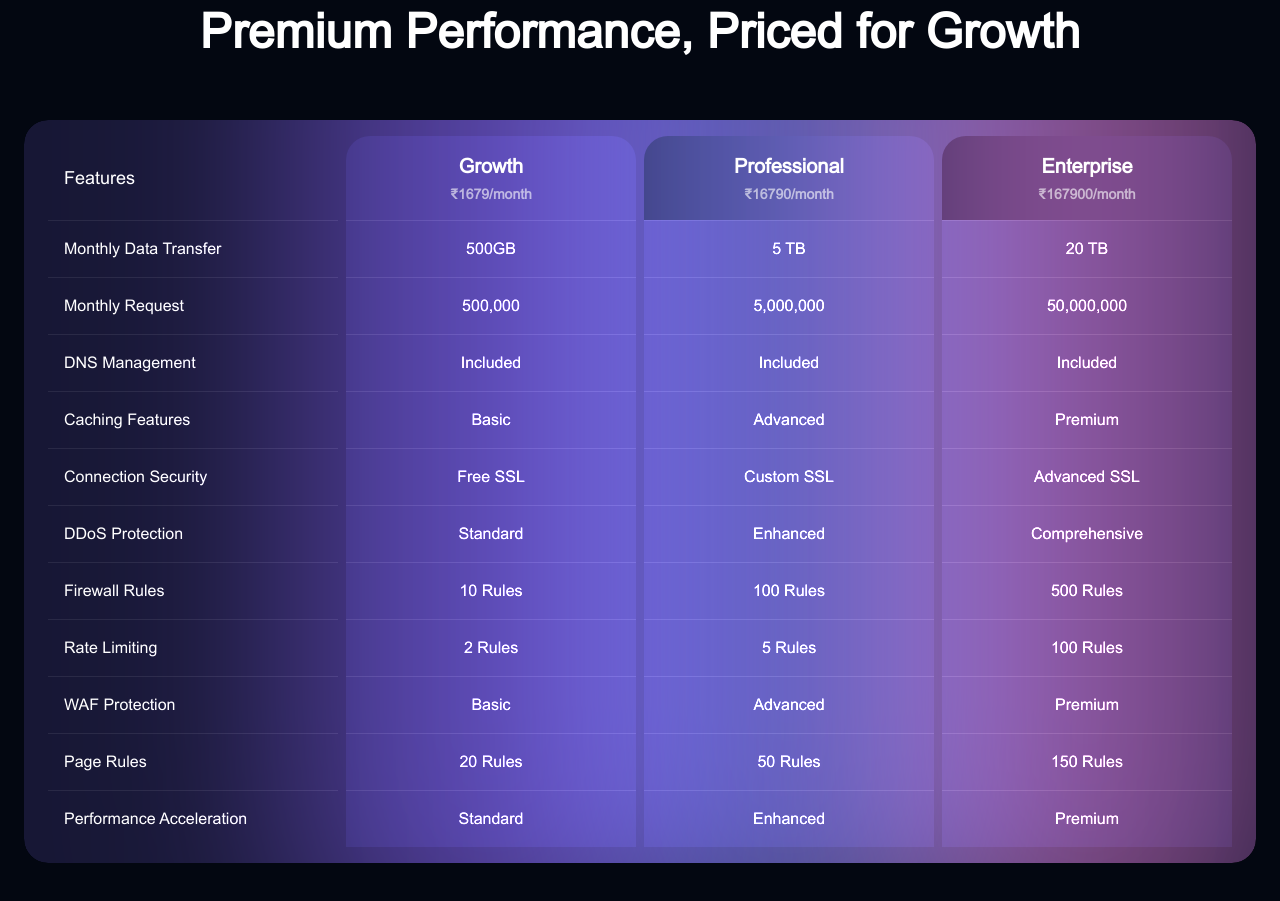
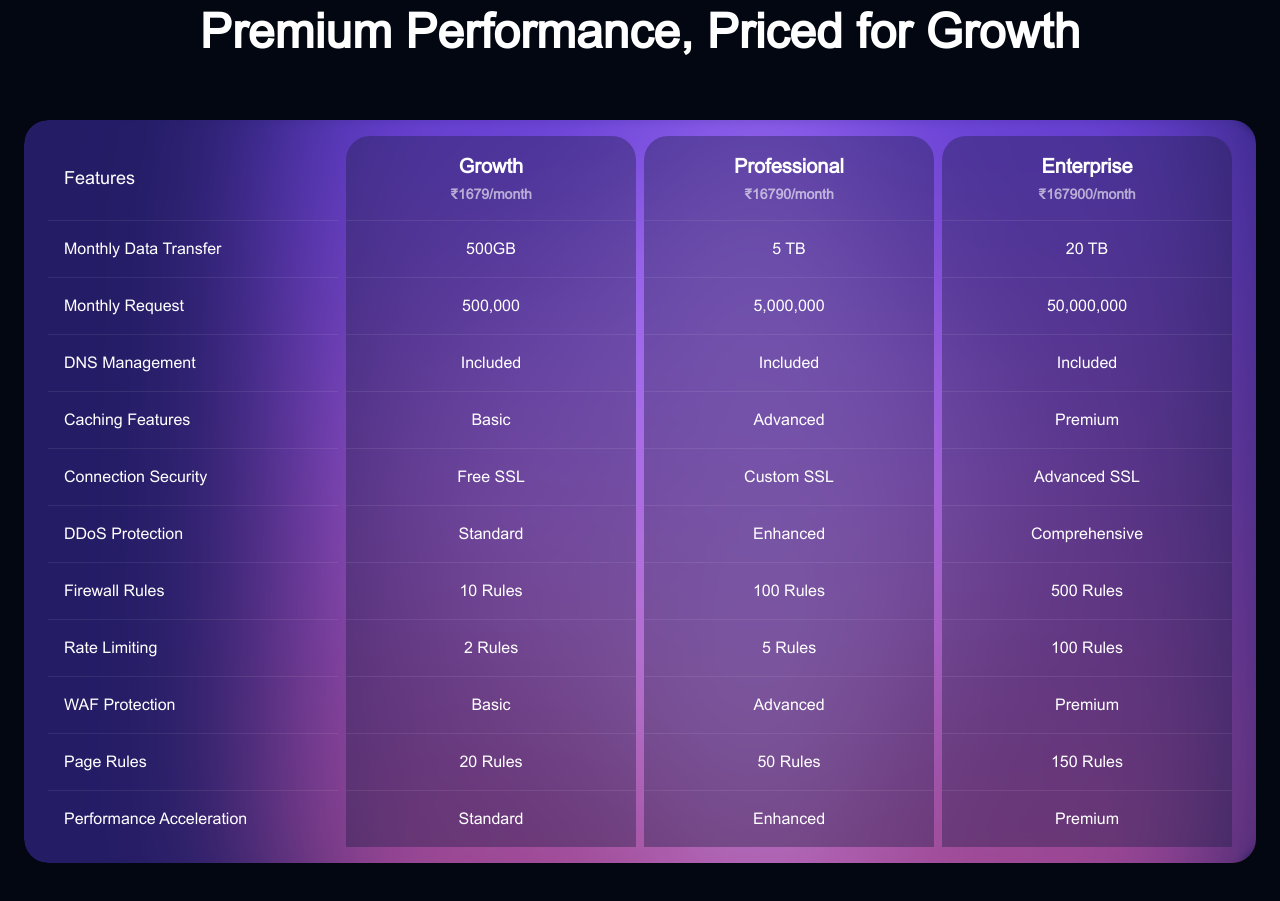
Before and after one commit to varunpandey0502/vergecloud-dark, a Next.js app: page / in a window 1280 px wide. Shown: the part 4140-5041 px from the top of the page. Built offline with nearby package versions, Linux system fonts and the light colour scheme.

Commit message:
feat: improve styling

```diff
--- a/components/pricing.tsx
+++ b/components/pricing.tsx
@@ -94,16 +94,24 @@ export default function Pricing() {
         {/* Desktop View */}
         <div className="hidden lg:block overflow-clip rounded-3xl">
           <div className="relative">
-            <table className="w-full border-separate border-spacing-x-2 border-spacing-y-0 rounded-3xl bg-[#1A1A3A]/90 backdrop-blur-sm p-4">
+            {/* Two horizontal gradients */}
+            <div className="absolute inset-0 z-0">
+              {/* Left gradient */}
+              <div className="absolute left-[20%] top-1/2 -translate-y-1/2 w-[600px] h-[1200px] rounded-full mix-blend-screen filter blur-[80px] opacity-100 bg-gradient-to-b from-[#573FE7] to-[#E7533F]" />
+              {/* Right gradient */}
+              <div className="absolute right-[20%] top-1/2 -translate-y-1/2 w-[600px] h-[600px] rounded-full mix-blend-screen filter blur-[80px] opacity-100 bg-gradient-to-b from-[#573FE7] to-[#E7533F]" />
+
+              <div className="absolute right-[0%] top-1/2 -translate-y-1/2 w-[600px] h-[1200px] rounded-full mix-blend-screen filter blur-[80px] opacity-100 bg-gradient-to-b from-[#573FE7] to-[#E7533F]" />
+            </div>
+
+            <table className="relative z-10 w-full border-separate border-spacing-x-2 border-spacing-y-0 rounded-3xl bg-primary/40 backdrop-blur-sm p-4">
               <thead>
                 <tr>
                   <th className="text-left p-4 text-lg font-medium text-white rounded-t-3xl w-1/4">
                     Features
                   </th>
-                  <th className="p-4 w-1/4 bg-[#1F1F47] rounded-t-3xl relative overflow-visible">
-                    <div className="absolute -bottom-[800px] left-1/2 -translate-x-1/2 w-[400px] h-[1200px] bg-[#8B5CF6] rounded-full mix-blend-plus-lighter filter blur-[100px] opacity-40 pointer-events-none" />
+                  <th className="p-4 w-1/4 bg-[#1F1F47]/40 rounded-t-3xl relative">
                     <div className="relative z-10">
-                      <div className="">
                       <h3 className="text-xl font-bold text-white text-center">
                         Growth
                         <span className="block text-sm text-white/60 mt-1">
@@ -111,12 +119,9 @@ export default function Pricing() {
                         </span>
                       </h3>
                     </div>
-                    </div>
                   </th>
-                  <th className="p-4 w-1/4 bg-[#1F1F47] rounded-t-3xl relative overflow-visible">
-                    <div className="absolute -bottom-[800px] left-1/2 -translate-x-1/2 w-[400px] h-[1200px] bg-[#818CF8] rounded-full mix-blend-plus-lighter filter blur-[100px] opacity-40 pointer-events-none" />
+                  <th className="p-4 w-1/4 bg-[#1F1F47]/40 rounded-t-3xl relative">
                     <div className="relative z-10">
-                      <div className="">
                       <h3 className="text-xl font-bold text-white text-center">
                         Professional
                         <span className="block text-sm text-white/60 mt-1">
@@ -124,19 +129,15 @@ export default function Pricing() {
                         </span>
                       </h3>
                     </div>
-                    </div>
                   </th>
-                  <th className="p-4 w-1/4 bg-[#1F1F47] rounded-t-3xl relative overflow-visible">
-                    <div className="absolute -bottom-[800px] left-1/2 -translate-x-1/2 w-[400px] h-[1200px] bg-[#F472B6] rounded-full mix-blend-plus-lighter filter blur-[100px] opacity-40 pointer-events-none" />
+                  <th className="p-4 w-1/4 bg-[#1F1F47]/40 rounded-t-3xl relative">
                     <div className="relative z-10">
-                      <div className="">
                       <h3 className="text-xl font-bold text-white text-center">
                         Enterprise
                         <span className="block text-sm text-white/60 mt-1">
                           ₹167900/month
                         </span>
                       </h3>
-                      </div>
                     </div>
                   </th>
                 </tr>
@@ -147,13 +148,13 @@ export default function Pricing() {
                     <td className="p-4 text-white border-t border-white/[0.08]">
                       {feature.name}
                     </td>
-                    <td className="p-4 text-center text-white bg-[#1F1F47] border-t border-white/[0.08]">
+                    <td className="p-4 text-center text-white bg-[#1F1F47]/40 border-t border-white/[0.08]">
                       {feature.growth}
                     </td>
-                    <td className="p-4 text-center text-white bg-[#1F1F47] border-t border-white/[0.08]">
+                    <td className="p-4 text-center text-white bg-[#1F1F47]/40 border-t border-white/[0.08]">
                       {feature.professional}
                     </td>
-                    <td className="p-4 text-center text-white bg-[#1F1F47] border-t border-white/[0.08]">
+                    <td className="p-4 text-center text-white bg-[#1F1F47]/40 border-t border-white/[0.08]">
                       {feature.enterprise}
                     </td>
                   </tr>
```
Lines whose indentation alone changed are shown as unchanged.
